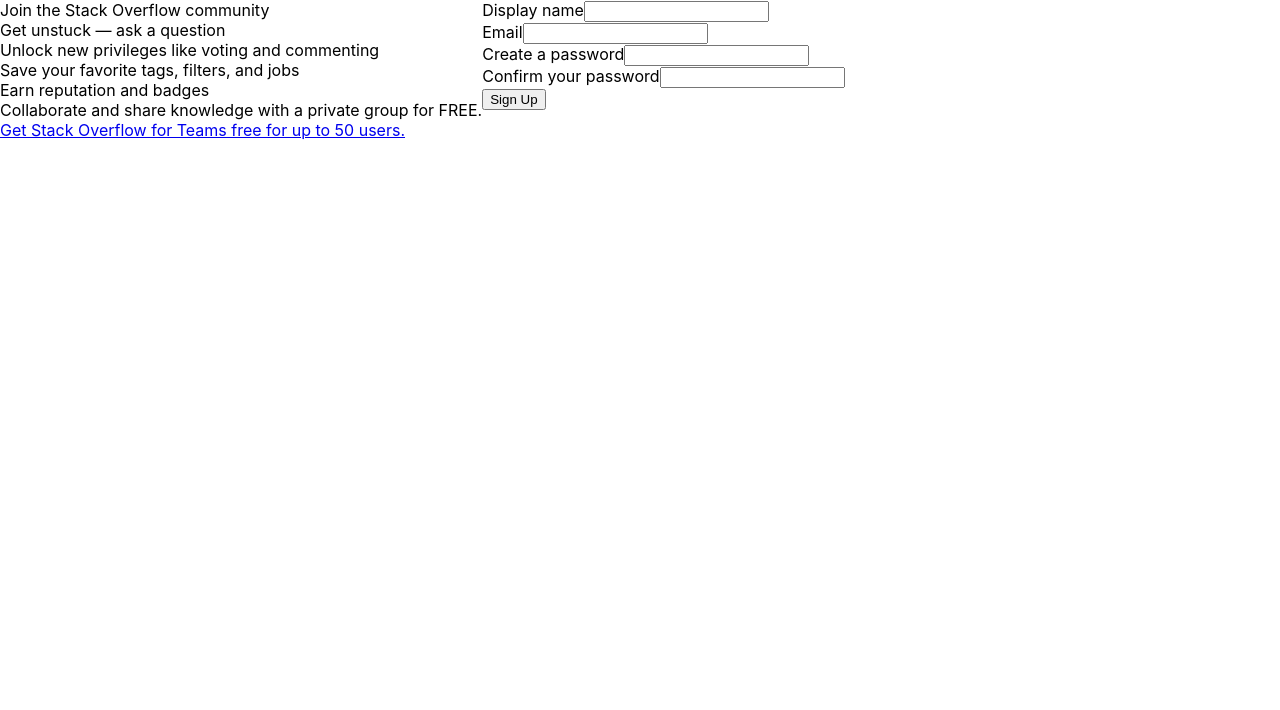
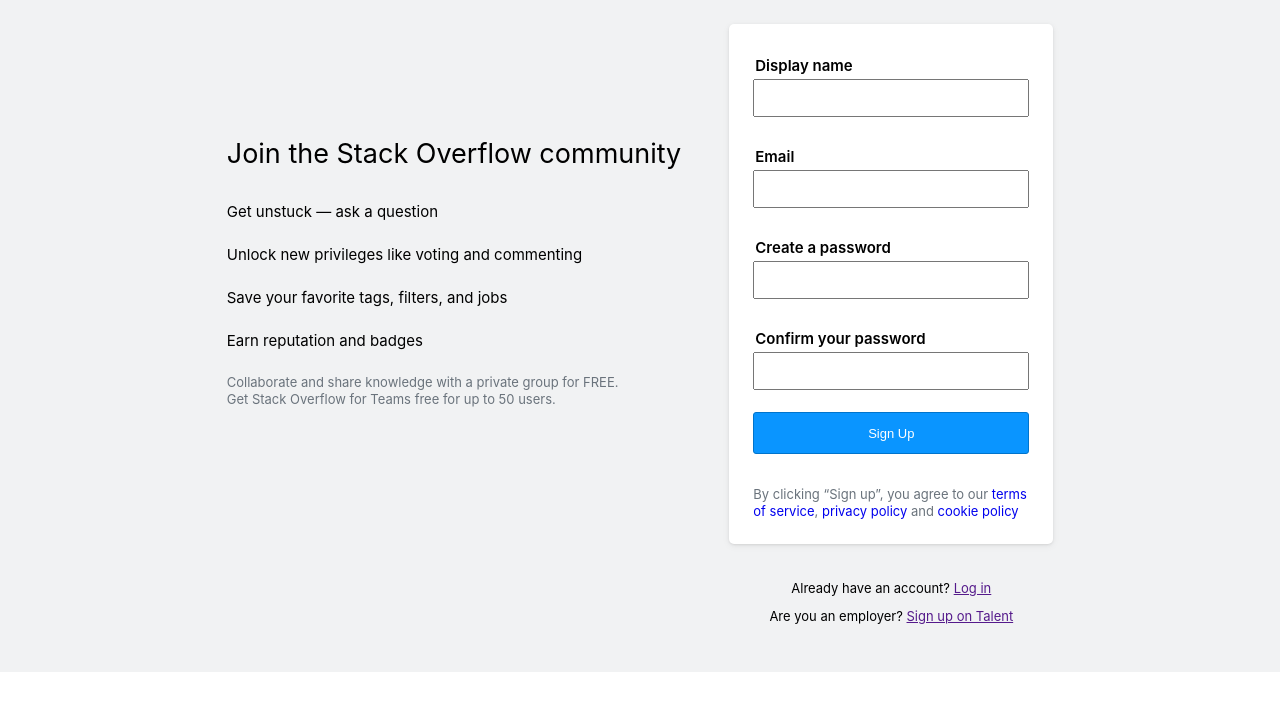
Before and after one commit to codestates-seb/seb41_pre_021, a React (Create React App) app in the folder client/stack/: page /signup in a window 1280 px wide. Shown: the top 710 px of the page. Built offline with nearby package versions, Linux system fonts and the light colour scheme; a web font is replaced by a local one.

Commit message:
[FE] feat: signup 기본 CSS 완성

```diff
--- a/client/stack/src/components/SignUpForm.js
+++ b/client/stack/src/components/SignUpForm.js
@@ -152,6 +152,22 @@
         <SignUpFormButton type="button" onClick={handleSubmitClick}>
           Sign Up
         </SignUpFormButton>
+        <SignUpFormParagraph>
+          <p>
+            By clicking “Sign up”, you agree to our{' '}
+            <a href="https://stackoverflow.com/legal/terms-of-service/public">
+              terms of service
+            </a>
+            ,{' '}
+            <a href="https://stackoverflow.com/legal/privacy-policy">
+              privacy policy{' '}
+            </a>
+            and{' '}
+            <a href="https://stackoverflow.com/legal/cookie-policy">
+              cookie policy
+            </a>
+          </p>
+        </SignUpFormParagraph>
       </SignUpButtonWrapper>
     </SignUpFormContainer>
   );
@@ -160,18 +176,67 @@
 const SignUpFormContainer = styled.div`
   display: flex;
   flex-direction: column;
+  background-color: white;
+  width: 324px;
+  margin-bottom: 24px;
+  padding: 24px;
+  box-shadow: var(--bs-sm);
+  border-radius: 5px;
+  box-sizing: border-box;
 `;
 
-const SignUpInputWrapper = styled.div``;
+const SignUpInputWrapper = styled.div`
+  display: flex;
+  flex-direction: column;
+  margin: 6px 0;
+`;
 
-const SignUpFormLabel = styled.label``;
+const SignUpFormLabel = styled.label`
+  font-size: 15px;
+  font-weight: 600;
+  padding: 0 2px;
+  margin: 2px 0;
+`;
 
-const SignUpFormInput = styled.input``;
+const SignUpFormInput = styled.input`
+  width: 268px;
+  height: 32px;
+  margin: 2px 0;
+  font-size: 13px;
+  line-height: 17px;
+`;
 
-const SignUpFormNotice = styled.p``;
+const SignUpFormNotice = styled.p`
+  font-size: 12px;
+  color: var(--red);
+  margin: 2px 0;
+`;
 
-const SignUpButtonWrapper = styled.div``;
+const SignUpButtonWrapper = styled.div`
+  width: 100%;
+`;
 
-const SignUpFormButton = styled.button``;
+const SignUpFormButton = styled.button`
+  width: 100%;
+  height: 42px;
+  background-color: var(--blue-500);
+  color: white;
+  font-size: 13px;
+  border-radius: 3px;
+  border: solid 1px var(--blue-600);
+`;
+
+const SignUpFormParagraph = styled.div`
+  margin-top: 32px;
+  p {
+    font-size: 13px;
+    line-height: 17px;
+    color: rgb(106, 115, 124);
+  }
+  a {
+    text-decoration-color: rgb(0, 116, 204);
+    text-decoration-line: none;
+  }
+`;
 
 export default SignUpForm;
--- a/client/stack/src/pages/SignUp.js
+++ b/client/stack/src/pages/SignUp.js
@@ -5,30 +5,79 @@
 const SignUp = () => {
   return (
     <SignUpContainer>
-      <Section>
+      <LeftSection>
         <h1>Join the Stack Overflow community</h1>
         <Paragraph>Get unstuck — ask a question</Paragraph>
         <Paragraph>Unlock new privileges like voting and commenting</Paragraph>
         <Paragraph>Save your favorite tags, filters, and jobs</Paragraph>
         <Paragraph>Earn reputation and badges</Paragraph>
-        <div>
+        <SubParagraph>
           <p>Collaborate and share knowledge with a private group for FREE.</p>
           <a href="https://stackoverflow.co/teams/?utm_source=so-owned&utm_medium=product&utm_campaign=free-50&utm_content=public-sign-up">
             <p>Get Stack Overflow for Teams free for up to 50 users.</p>
           </a>
-        </div>
-      </Section>
-      <SignUpForm></SignUpForm>
+        </SubParagraph>
+      </LeftSection>
+      <RightSection>
+        <SignUpForm />
+        <p>
+          Already have an account? <a href="">Log in</a>
+        </p>
+        <p>
+          Are you an employer? <a href="">Sign up on Talent</a>{' '}
+        </p>
+      </RightSection>
     </SignUpContainer>
   );
 };
 
 const SignUpContainer = styled.div`
   display: flex;
+  justify-content: center;
+  align-items: center;
+  padding: 24px;
+  background-color: var(--black-050);
 `;
 
-const Section = styled.div``;
+const LeftSection = styled.div`
+  width: fit-content;
+  margin-right: 48px;
+  margin-bottom: 128px;
+  h1 {
+    font-size: 27px;
+    font-weight: 400;
+    vertical-align: baseline;
+    margin-bottom: 32px;
+  }
+`;
 
-const Paragraph = styled.div``;
+const RightSection = styled.div`
+  display: flex;
+  flex-direction: column;
+  justify-content: center;
+  align-items: center;
+  margin-bottom: 24px;
+  p {
+    font-size: 13px;
+    margin-top: 12px;
+  }
+`;
+
+const Paragraph = styled.div`
+  font-size: 15px;
+  margin-bottom: 24px;
+`;
+
+const SubParagraph = styled.div`
+  p {
+    font-size: 13px;
+    line-height: 17px;
+    color: rgb(106, 115, 124);
+  }
+  a {
+    text-decoration-color: rgb(0, 116, 204);
+    text-decoration-line: none;
+  }
+`;
 
 export default SignUp;
```
